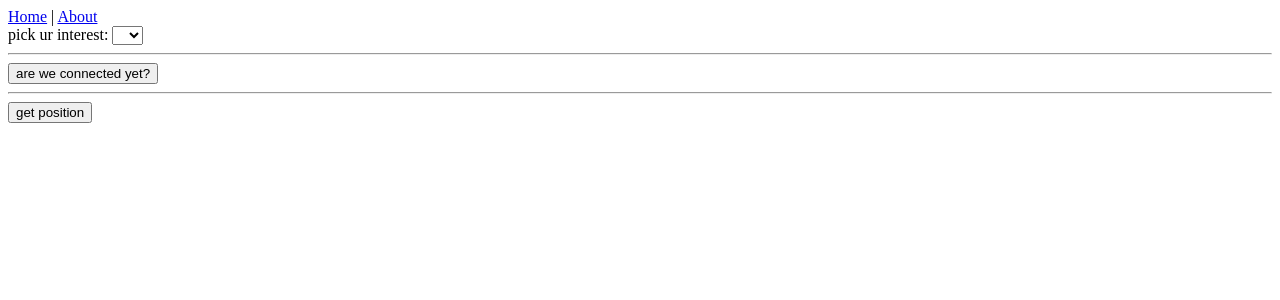
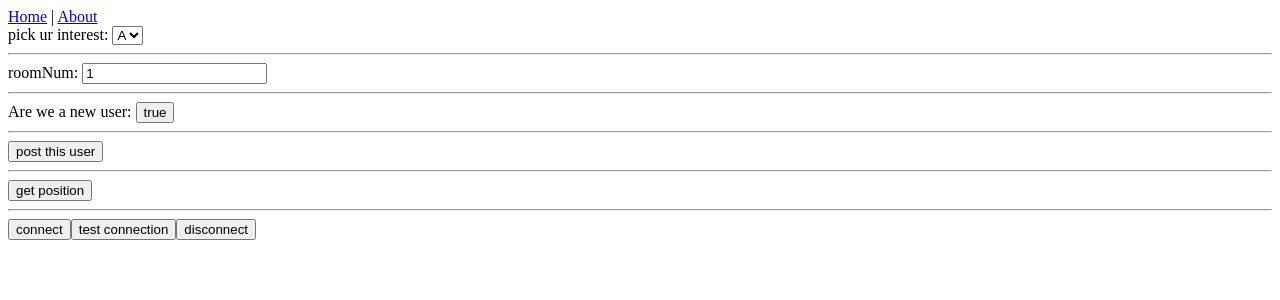
Before and after one commit to ronstarcool/meet, a Vue app: page / in a window 1280 px wide. Shown: the top 300 px of the page. Built offline with nearby package versions, Linux system fonts and the light colour scheme.

Commit message:
rooms wip

```diff
--- a/package.json
+++ b/package.json
@@ -13,11 +13,16 @@
     "cors": "^2.8.5",
     "dotenv": "^8.2.0",
     "express": "^4.17.1",
+    "http": "^0.0.0",
     "pg": "^7.17.0",
     "register-service-worker": "^1.6.2",
+    "socket.io": "^2.3.0",
+    "socket.io-client": "^2.3.0",
     "uuid": "^3.3.3",
+    "uws": "10.148.1",
     "vue": "^2.6.10",
     "vue-router": "^3.1.3",
+    "vue-socket.io-extended": "^4.0.1",
     "vuex": "^3.1.2"
   },
   "devDependencies": {
--- a/src/store/index.js
+++ b/src/store/index.js
@@ -1,15 +1,37 @@
 import Vue from 'vue';
 import Vuex from 'vuex';
+import io from 'socket.io-client';
+
+let ioConnection;
 
 Vue.use(Vuex);
 
 export default new Vuex.Store({
   state: {
+    messages: [],
+    // isConnected: false,
+    // socketMessage: '',
   },
+
   mutations: {
+    addMessage(state, v) {
+      state.messages.push(v);
+    },
   },
+
   actions: {
-  },
-  modules: {
+    makeConnection(context, num) {
+      ioConnection = io.connect('http://localhost:4000');
+      ioConnection.on(`stuff${num}`, (data) => {
+        console.log(data);
+        context.commit('addMessage', data);
+      });
+    },
+    testConnection() {
+      ioConnection.emit('message');
+    },
+    disConnect() {
+      ioConnection.on('leave', 'stuff');
+    },
   },
 });
--- a/src/views/Home.vue
+++ b/src/views/Home.vue
@@ -6,43 +6,64 @@
       <option value="B">B</option>
     </select>
     <hr>
-    <button @click="connected">
-      are we connected yet?
-    </button>
+    roomNum: <input type="text" v-model="roomNum">
+    <hr>
+    Are we a new user: <button @click="newUser = !newUser">{{ newUser }}</button>
+    <hr>
+    <button @click="connected">post this user</button>
     <hr>
     <button @click="getPosition">get position</button>
+    <hr>
+    <button @click="makeConnection">connect</button>
+    <button @click="testConnection">test connection</button>
+    <button @click="disConnect">disconnect</button>
   </div>
 </template>
 
 <script>
 import axios from 'axios';
 import uuid from 'uuid';
-// @ is an alias to /src
+
 // import HelloWorld from '@/components/HelloWorld.vue';
 
 export default {
   name: 'home',
 
-  components: {
-    // HelloWorld,
-  },
-
   data() {
     return {
       id: uuid(),
-      interest: null,
+      interest: 'A',
       lat: null,
       long: null,
+      isConnected: false,
+      socketMessage: '',
+      newUser: true,
+      roomNum: 1,
     };
   },
 
   methods: {
+    makeConnection() {
+      this.$store.dispatch('makeConnection', this.roomNum);
+    },
+    testConnection() {
+      this.$store.dispatch('testConnection');
+    },
+    disConnect() {
+      this.$store.dispatch('disConnect');
+    },
+    pingServer() {
+      // Send the "pingServer" event to the server.
+      this.$socket.emit('pingServer', 'PING!');
+    },
     connected() {
       axios.post('http://localhost:4000/user', {
         id: this.id,
         interest: this.interest,
         lat: Number(parseFloat(this.lat).toFixed(4)),
         long: Number(parseFloat(this.long).toFixed(4)),
+        newUser: this.newUser,
+        roomNum: this.roomNum,
       })
         .then((r) => {
           console.log(r);
```
Also changed, not shown: src/main.js (+7 -0 lines), .eslintrc.js, 2 other files (tests, documents, lock files or other folders).
